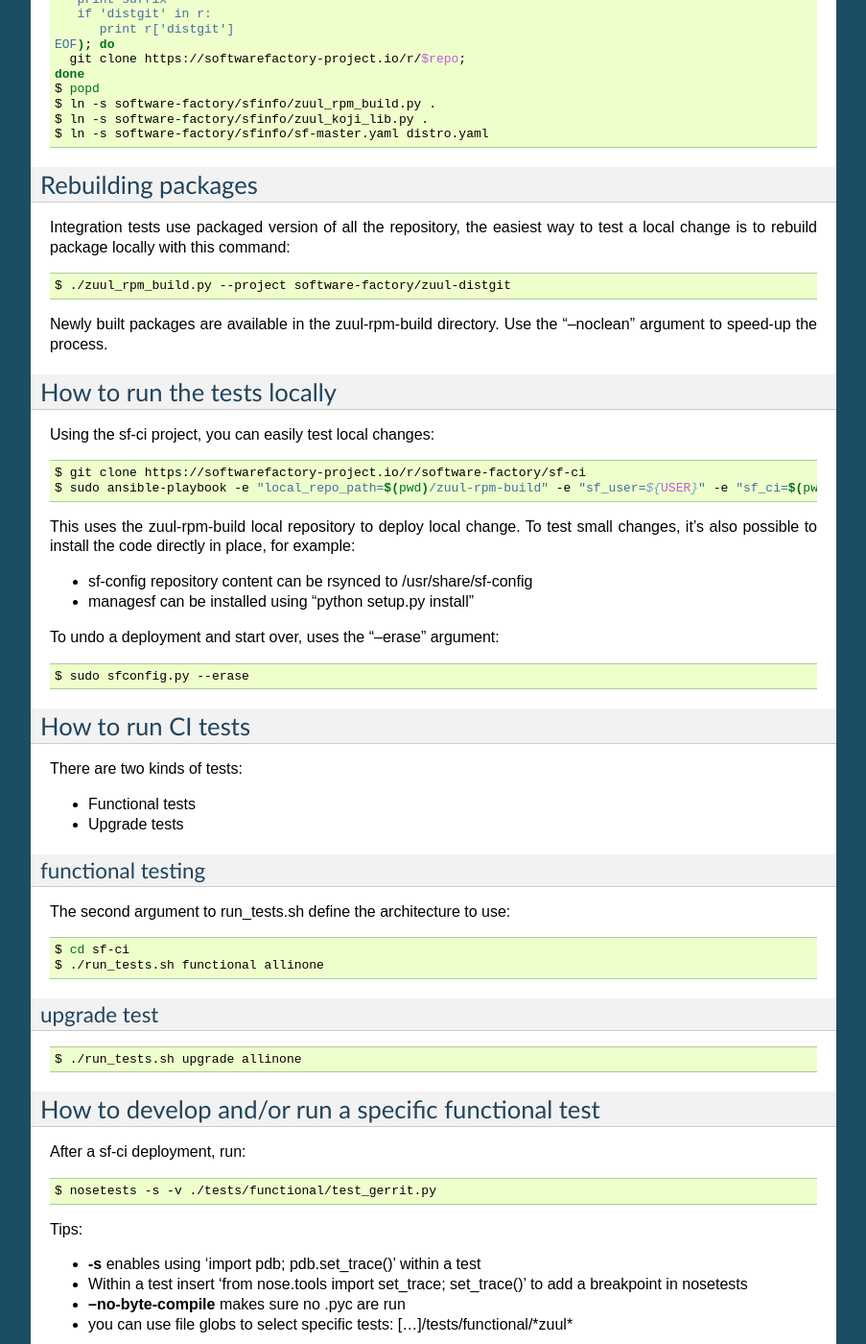
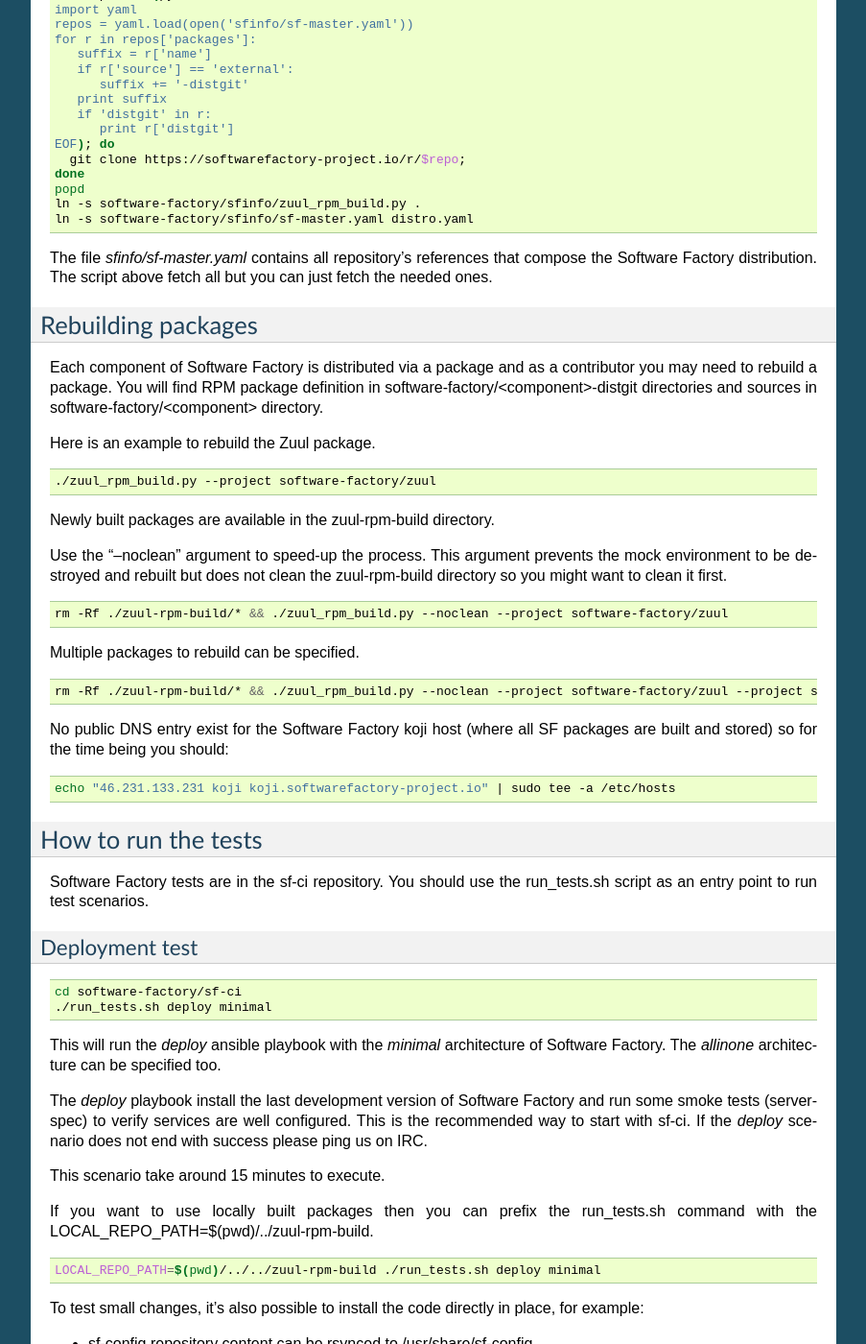
Before and after one commit to softwarefactory-project/sf-docs, a Sphinx documentation site: the page built from docs/contributor.rst, in a window 1280 px wide and 1400 px high, scrolled down 776 px. Shown: the whole window at 96% size, without its empty margins (198-1101 px from the left). Built offline with Sphinx 7.4.7, drawn with Linux system fonts in a browser that asks for light colours; the version number could not be read and is left out; some of the changed text lies outside the part shown.

Commit message:
Add more infos in the contributors doc
Change-Id: Ibec1cf20bf5972af7fc3b88f9a7b0ecb2dfee09e
Depends-on: I155a75ca07b5d2783a88ac468572fc928b27a3a5

```diff
--- a/docs/contributor.rst
+++ b/docs/contributor.rst
@@ -10,9 +10,9 @@ Thanks for asking.
 
 The easiest way to get involved is to join us on IRC: #softwarefactory channel on Freenode.
 
-The mailing list is softwarefactory-dev@redhat.com , subscribe here: https://www.redhat.com/mailman/listinfo/softwarefactory-dev
+The mailing list is softwarefactory-dev@redhat.com , subscribe here: https://www.redhat.com/mailman/listinfo/softwarefactory-dev.
 
-User stories and bug tracker are available here: https://softwarefactory-project.io/storyboard/#!/project_group/4
+Story and bug tracker is available here: https://softwarefactory-project.io/storyboard/#!/project_group/4.
 
 New user stories should be submitted as a review to the **sf-specs** repository on Software Factory.
 See https://softwarefactory-project.io/r/gitweb?p=software-factory/sf-specs.git;a=blob_plain;f=README.md for
@@ -25,17 +25,23 @@ Software Factory runs and is developed on CentOS 7. Provision a CentOS 7 system,
 
 .. code-block:: bash
 
- sudo yum install -y git git-review vim-enhanced tmux curl rpmdevtools createrepo mock python-jinja2
+ sudo yum install -y centos-release-openstack-newton
+ sudo yum install -y git git-review vim-enhanced tmux curl rpmdevtools createrepo mock python-jinja2 ansible
  sudo /usr/sbin/usermod -a -G mock $USER
+ newgrp mock
+
+It is recommended that your Centos 7 installation is dedicated to Software Factory development
+to avoid thrid party components conflicts.
 
 Then you will need to check out the Software Factory repositories:
 
 .. code-block:: bash
 
- $ mkdir software-factory
- $ pushd software-factory
- $ git clone https://softwarefactory-project.io/r/software-factory/sfinfo
- $ for repo in $(python << EOF
+ mkdir software-factory
+ pushd software-factory
+ git clone https://softwarefactory-project.io/r/software-factory/sfinfo
+ git clone https://softwarefactory-project.io/r/software-factory/sf-ci
+ for repo in $(python << EOF
  import yaml
  repos = yaml.load(open('sfinfo/sf-master.yaml'))
  for r in repos['packages']:
@@ -48,96 +54,266 @@ Then you will need to check out the Software Factory repositories:
  EOF); do
    git clone https://softwarefactory-project.io/r/$repo;
  done
- $ popd
- $ ln -s software-factory/sfinfo/zuul_rpm_build.py .
- $ ln -s software-factory/sfinfo/zuul_koji_lib.py .
- $ ln -s software-factory/sfinfo/sf-master.yaml distro.yaml
+ popd
+ ln -s software-factory/sfinfo/zuul_rpm_build.py .
+ ln -s software-factory/sfinfo/sf-master.yaml distro.yaml
 
+The file *sfinfo/sf-master.yaml* contains all repository's references that compose
+the Software Factory distribution. The script above fetch all but you can just
+fetch the needed ones.
 
 Rebuilding packages
 -------------------
 
-Integration tests use packaged version of all the repository, the easiest
-way to test a local change is to rebuild package locally with this command:
+Each component of Software Factory is distributed via a package and as a contributor you may
+need to rebuild a package. You will find RPM package definition in
+software-factory/<component>-distgit directories and sources in software-factory/<component>
+directory.
+
+Here is an example to rebuild the Zuul package.
 
 .. code-block:: bash
 
- $ ./zuul_rpm_build.py --project software-factory/zuul-distgit
+ ./zuul_rpm_build.py --project software-factory/zuul
 
-Newly built packages are available in the zuul-rpm-build directory. Use
-the "--noclean" argument to speed-up the process.
+Newly built packages are available in the zuul-rpm-build directory.
 
-
-How to run the tests locally
-----------------------------
-
-Using the sf-ci project, you can easily test local changes:
+Use the "--noclean" argument to speed-up the process. This argument prevents
+the mock environment to be destroyed and rebuilt but does not clean the
+zuul-rpm-build directory so you might want to clean it first.
 
 .. code-block:: bash
 
- $ git clone https://softwarefactory-project.io/r/software-factory/sf-ci
- $ sudo ansible-playbook -e "local_repo_path=$(pwd)/zuul-rpm-build" -e "sf_user=${USER}" -e "sf_ci=$(pwd)/sf-ci" sf-ci/playbooks/deploy.yml
+ rm -Rf ./zuul-rpm-build/* && ./zuul_rpm_build.py --noclean --project software-factory/zuul
 
-This uses the zuul-rpm-build local repository to deploy local change.
+Multiple packages to rebuild can be specified.
+
+.. code-block:: bash
+
+ rm -Rf ./zuul-rpm-build/* && ./zuul_rpm_build.py --noclean --project software-factory/zuul --project software-factory/nodepool
+
+No public DNS entry exist for the Software Factory koji host (where all SF
+packages are built and stored) so for the time being you should:
+
+.. code-block:: bash
+
+ echo "46.231.133.231 koji koji.softwarefactory-project.io" | sudo tee -a /etc/hosts
+
+How to run the tests
+--------------------
+
+Software Factory tests are in the sf-ci repository. You should use the run_tests.sh
+script as an entry point to run test scenarios.
+
+Deployment test
+...............
+
+.. code-block:: bash
+
+ cd software-factory/sf-ci
+ ./run_tests.sh deploy minimal
+
+This will run the *deploy* ansible playbook with the *minimal* architecture
+of Software Factory. The *allinone* architecture can be specified too.
+
+The *deploy* playbook install the last development version of Software Factory
+and run some smoke tests (serverspec) to verify services are well configured.
+This is the recommended way to start with sf-ci. If the *deploy* scenario
+does not end with success please ping us on IRC.
+
+This scenario take around 15 minutes to execute.
+
+If you want to use locally built packages then you can prefix the run_tests.sh command
+with the LOCAL_REPO_PATH=$(pwd)/../zuul-rpm-build.
+
+.. code-block:: bash
+
+ LOCAL_REPO_PATH=$(pwd)/../../zuul-rpm-build ./run_tests.sh deploy minimal
+
 To test small changes, it's also possible to install the code directly in place,
 for example:
 
 * sf-config repository content can be rsynced to /usr/share/sf-config
 * managesf can be installed using "python setup.py install"
 
+Access the SF UI
+................
+
+After a successful run of run_tests.sh the Software Factory UI is accessible
+via a web browser. The default hostname of a deployment is *sftests.com*
+so you should be able to access it using *http(s)://sftests.com*.
+
+As sftests.com domain might be not resolvable it needs to be added to
+your host resolver:
+
+.. code-block:: bash
+
+ echo "<sf-ip> sftests.com" | sudo tee -a /etc/hosts
+
+Local authentication is enabled for the *admin* user using the
+password *userpass*. Furthermore additional users are available:
+*user2*, *user3*, *user4* with the password *userpass*.
+
+Please note that *Toogle login form* link must be clicked in order to
+display the login form.
+
+Erase a deployment
+..................
+
 To undo a deployment and start over, uses the "--erase" argument:
 
 .. code-block:: bash
 
- $ sudo sfconfig.py --erase
+ sudo sfconfig.py --erase
+
+This command erases deployment data and uninstall most of the
+SF packages. It helps to restart from a pretty clean environment.
+
+When switching from a *minimal* deployment to a *allinone* it is adviced
+to run that that command to avoid some side effects during functional tests.
 
 
-How to run CI tests
--------------------
+Functional test
+...............
 
-There are two kinds of tests:
+The *functional* scenario extends the *deploy* scenario by:
 
-* Functional tests
-* Upgrade tests
-
-
-functional testing
-..................
-
-The second argument to run_tests.sh define the architecture to use:
+* Provisionning random data (Git repos, reviews, stories, ...)
+* Get a backup
+* Run heath-check playbooks (see sf-ci/health-check/)
+* Run functional tests (see sf-ci/tests/functional/)
+* Check firefose events
+* Erase data (sfconfig --erase)
+* Recover the data from the backup (sfconfig --recover)
+* Check provisionned data have been recovered
 
 .. code-block:: bash
 
- $ cd sf-ci
- $ ./run_tests.sh functional allinone
+ ./run_tests.sh functional allinone
 
+Note that you can use LOCAL_REPO_PATH to include your changes.
 
-upgrade test
+This scenario take around 60 minutes to execute.
+
+Upgrade test
 ............
+
+The *upgrade* scenario simulates an update from the previous released version
+of Software Factory and the current development version.
+
+The scenario is:
+
+* Install and deploy the last released of SF
+* Run serverspec validation
+* Provision data
+* Run the upgrade
+* Check provisionned data
+* Run heath-check playbooks
+* Run functional tests
 
 .. code-block:: bash
 
- $ ./run_tests.sh upgrade allinone
+ ./run_tests.sh upgrade allinone
 
+Note that you can use LOCAL_REPO_PATH to include your changes.
 
+This scenario take around 60 minutes to execute.
 
-How to develop and/or run a specific functional test
-----------------------------------------------------
+Direct run of functional tests
+..............................
 
 After a sf-ci deployment, run:
 
 .. code-block:: bash
 
- $ nosetests -s -v ./tests/functional/test_gerrit.py
+ sudo ./scripts/create_ns.sh nosetests -sv tests/functional/
+
+Most tests can be executed without the *create_ns.sh* script but some
+of them require to be wrapped inside a network namespace to simulate
+external remote access to the Software Factory gateway.
 
 Tips:
 
+* you can use file globs to select specific tests: [...]/tests/functional/\*zuul\*
 * **-s** enables using 'import pdb; pdb.set_trace()' within a test
 * Within a test insert 'from nose.tools import set_trace; set_trace()' to add a breakpoint in nosetests
 * **--no-byte-compile** makes sure no .pyc are run
-* you can use file globs to select specific tests: [...]/tests/functional/\*zuul\*
 
+Direct run of health-check test playbooks
+.........................................
 
+After a sf-ci deployment, run:
+
+.. code-block:: bash
+
+ sudo ansible-playbook health-check/sf-health-check.yaml
+
+The health-check playbooks complete the functional tests
+coverage by testing:
+
+* Zuul
+* Gerritbot
+
+Run the SF configuration script
+-------------------------------
+
+After a sf-ci deployment, run:
+
+.. code-block:: bash
+
+ sudo sfconfig.py
+
+Use ARA for inspecting SF playbooks runs
+----------------------------------------
+
+Installation
+............
+
+ARA provides a browsing interface for Ansible playbook runs. Using it
+during development is a good idea. Here are the steps to install it:
+
+.. code-block:: bash
+
+ sudo yum install -y http://46.231.133.231/kojifiles/repos/sf-2.5-el7-release/Mash/ara-0.13.1-1.el7.noarch.rpm
+
+Prepare the environment variables for ARA
+.........................................
+
+The *run_tests.sh* script handles that for you but in case you want to run
+command directly without this script then you must export the following
+variables to configure ARA callbacks in Ansible.
+
+.. code-block:: bash
+
+ export ara_location=$(python -c "import os,ara; print(os.path.dirname(ara.__file__))")
+ export ANSIBLE_CALLBACK_PLUGINS=$ara_location/plugins/callbacks
+ export ANSIBLE_ACTION_PLUGINS=$ara_location/plugins/actions
+ export ANSIBLE_LIBRARY=$ara_location/plugins/modules
+
+Access the UI
+.............
+
+.. code-block:: bash
+
+ ara-manage runserver -h 0.0.0.0 -p 55666
+
+Then connect to http://sftests.com:55666
+
+Software Factory CI
+-------------------
+
+Changes proposed on Software Factory's repositories will be tested on the
+Software Factory upstream CI by the following jobs:
+
+* sf-rpm-build (build RPMs if needed by the change)
+* sf-ci-functional-minimal (run_tests.sh functional minimal)
+* sf-ci-upgrade-minimal (run_tests.sh upgrade minimal)
+* sf-ci-functional-allinone (run_tests.sh functional allinone)
+* sf-ci-upgrade-allinone (run_tests.sh upgrade allinone)
+
+The Software Factory upstream CI is based on sf-ci too so you can
+expect that a change working/or failing locally will behave similar
+on the CI.
 
 How to contribute
 -----------------
@@ -155,7 +333,7 @@ How to contribute
   git review # Summit your proposal on softwarefactory-project.io
 
 Your patch will be listed on the reviews pages at https://softwarefactory-project.io/r/ .
-Automatic tests are run against it and Jenkins/Zuul will
+Automatic tests are run against it and the CI will
 report results on your patch's Gerrit page. You can
 also check https://softwarefactory-project.io/zuul/ to follow the test process.
 
```
Also changed, not shown: other parts of docs/contributor.rst (+3 -1 lines).
